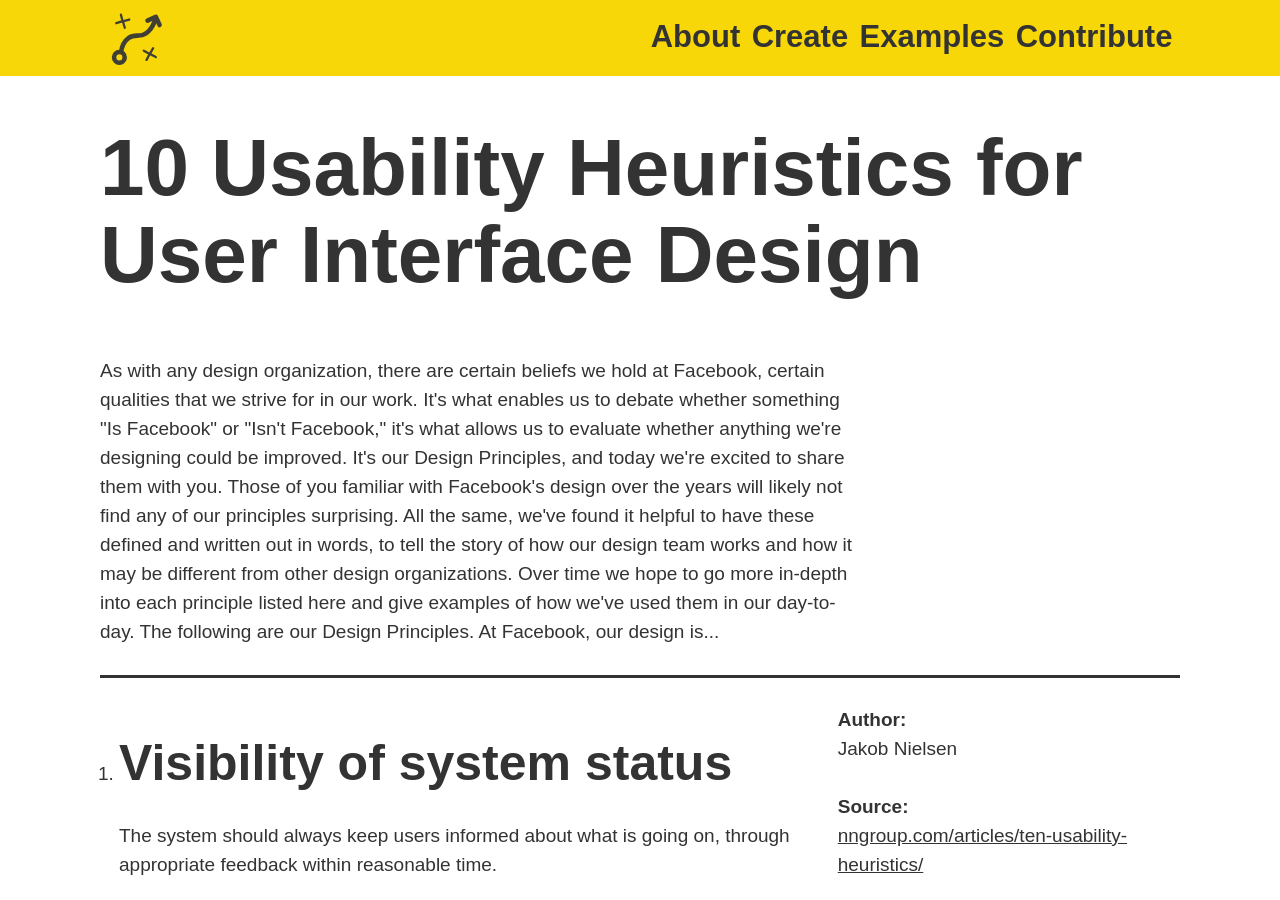
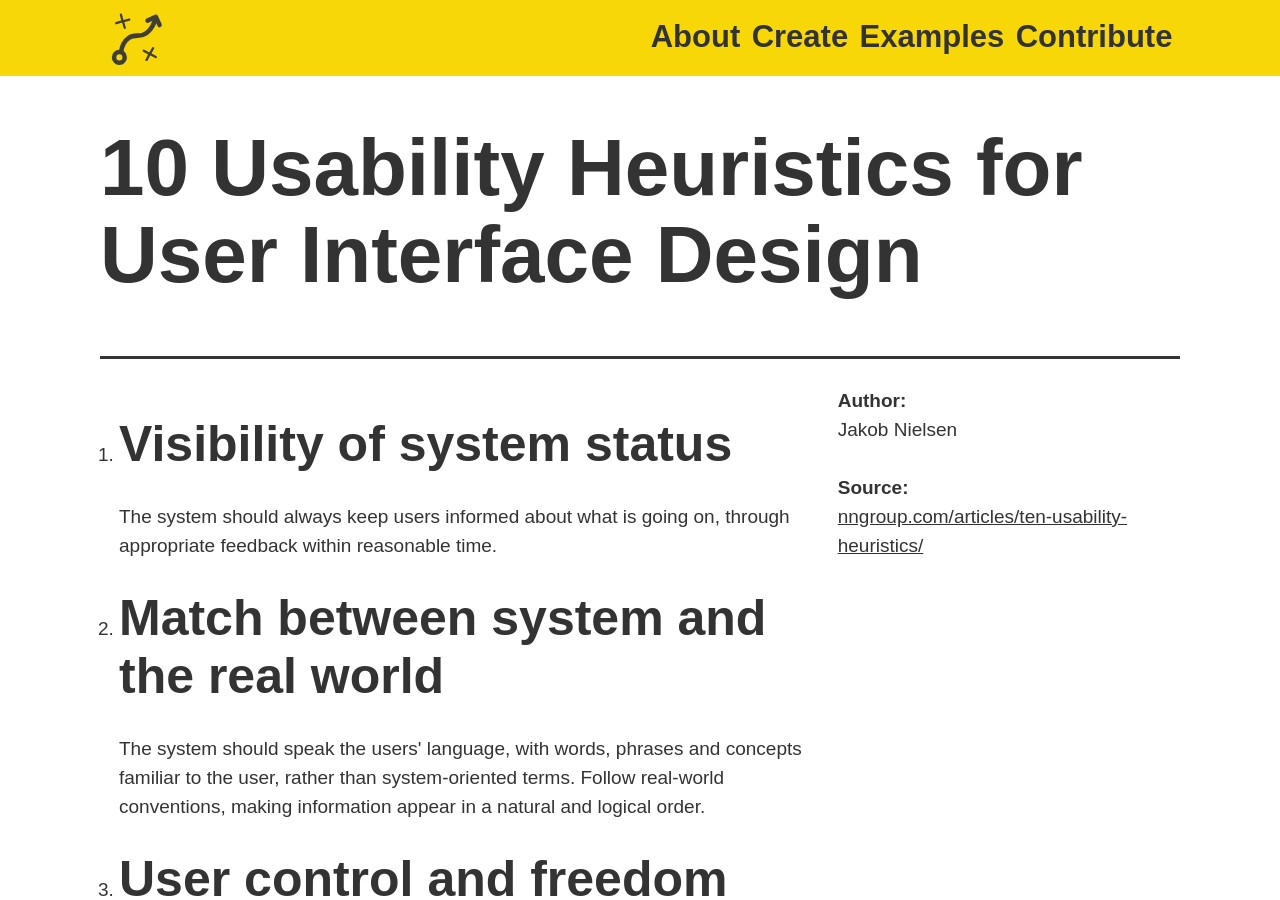
Before and after one commit to benbrignell/principles.design, a Jekyll site: the page built from _examples/10-usability-heuristics-for-user-interface-design.md, in a window 1280 px wide and 900 px high. Built offline with Jekyll 4.4.1, drawn with Linux system fonts in a browser that asks for light colours.

Commit message:
removed duplicate facebook summary

```diff
--- a/_examples/10-usability-heuristics-for-user-interface-design.md
+++ b/_examples/10-usability-heuristics-for-user-interface-design.md
@@ -3,11 +3,7 @@ layout: example
 title: 10 Usability Heuristics for User Interface Design
 author: Jakob Nielsen
 overview: |
-    As with any design organization, there are certain beliefs we hold at Facebook, certain qualities that we strive for in our work. It's what enables us to debate whether something "Is Facebook" or "Isn't Facebook," it's what allows us to evaluate whether anything we're designing could be improved. It's our Design Principles, and today we're excited to share them with you.
 
-    Those of you familiar with Facebook's design over the years will likely not find any of our principles surprising. All the same, we've found it helpful to have these defined and written out in words, to tell the story of how our design team works and how it may be different from other design organizations. Over time we hope to go more in-depth into each principle listed here and give examples of how we've used them in our day-to-day.
-
-    The following are our Design Principles. At Facebook, our design is...
 link: https://www.nngroup.com/articles/ten-usability-heuristics/
 principles:
 - principle: Visibility of system status
```
